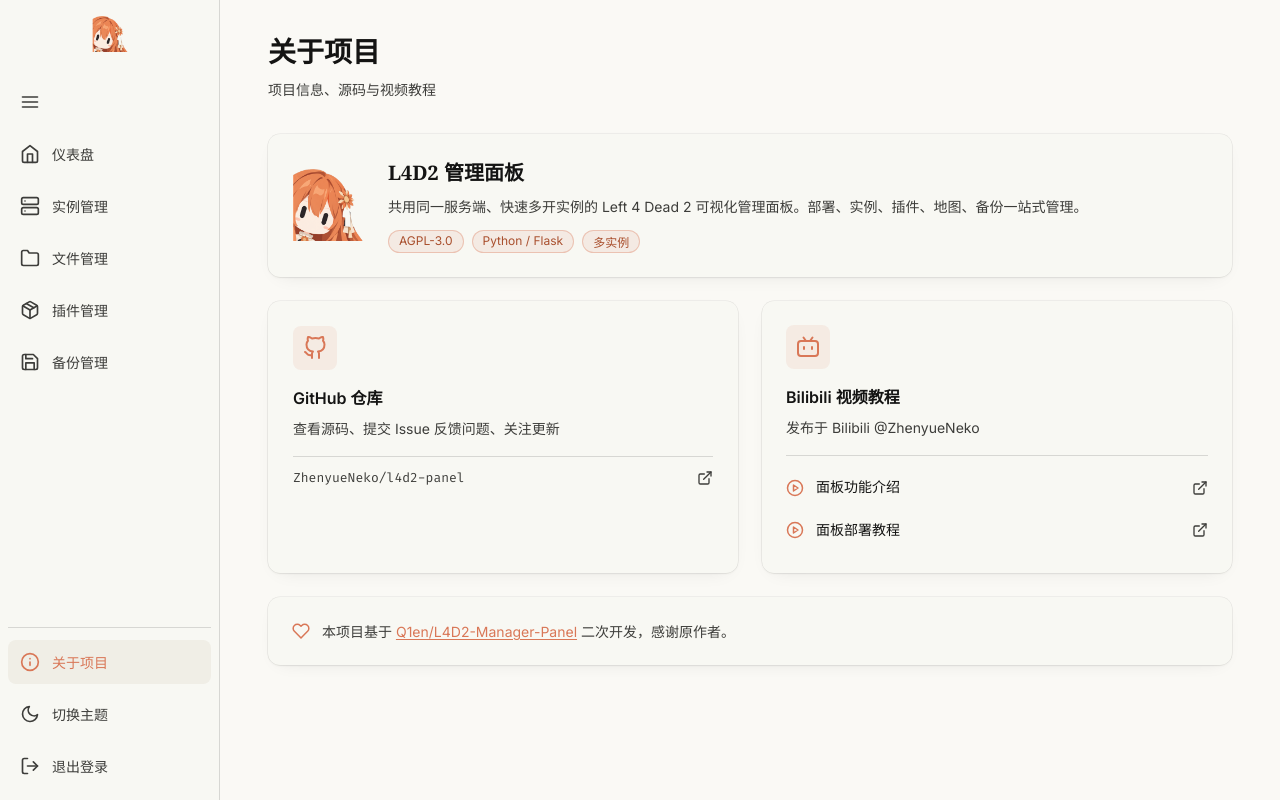
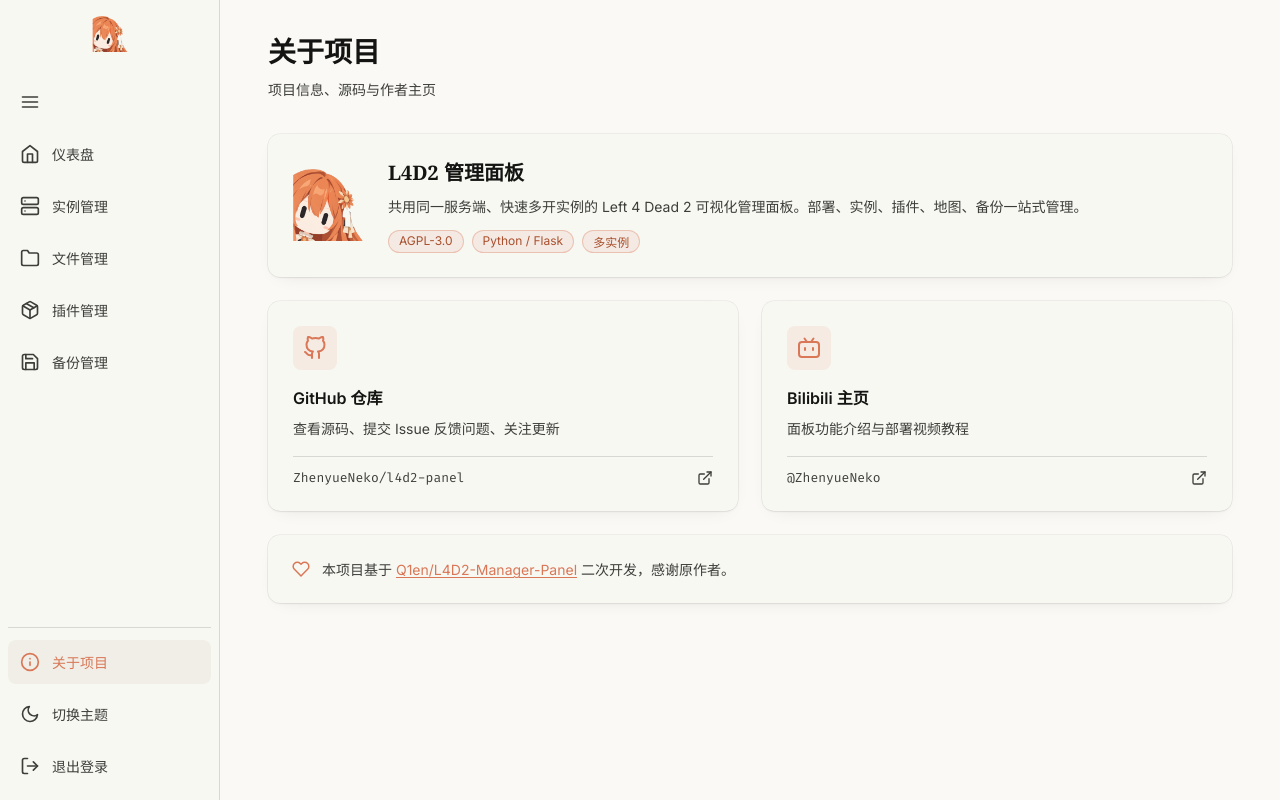
Before and after one commit to ZhenyueNeko/l4d2-panel, a Flask app: page /about in a window 1280 px wide. Run offline with Flask 2, Linux system fonts and the light colour scheme; the visitor is signed in with stand-in values (Sample User, id 1); some libraries are stand-ins or nearby versions; some web fonts are replaced.

Commit message:
about.html 双卡片展示

```diff
--- a/backend/app.py
+++ b/backend/app.py
@@ -158,11 +158,7 @@
     'github_repo': 'ZhenyueNeko/l4d2-panel',
     'github_url': 'https://github.com/ZhenyueNeko/l4d2-panel',
     'bilibili_name': 'ZhenyueNeko',
-    # 视频发布前先指向主页，发布后替换为对应视频地址
-    'bilibili_videos': [
-        {'title': '面板功能介绍', 'url': 'https://space.bilibili.com/'},
-        {'title': '面板部署教程', 'url': 'https://space.bilibili.com/'},
-    ],
+    'bilibili_url': 'https://space.bilibili.com/',
     'upstream_repo': 'Q1en/L4D2-Manager-Panel',
     'upstream_url': 'https://github.com/Q1en/L4D2-Manager-Panel',
 }
--- a/backend/static/style.css
+++ b/backend/static/style.css
@@ -3183,36 +3183,6 @@
 .about-link-arrow { width: 16px; height: 16px; color: var(--text-secondary); transition: color 0.2s ease; }
 .about-link-card:hover .about-link-arrow { color: var(--brand-accent); }
 
-/* B 站卡片：卡片本身不可点，内部每个视频一行独立链接 */
-.about-video-card h3 { margin: var(--space-4) 0 0 0; }
-.about-video-card p { margin: var(--space-2) 0 0 0; font-size: 14px; color: var(--text-secondary); }
-.about-video-list {
-    list-style: none;
-    margin: var(--space-4) 0 0 0;
-    padding: var(--space-3) 0 0 0;
-    border-top: 1px solid var(--border-default);
-    display: flex;
-    flex-direction: column;
-    gap: var(--space-1);
-}
-.about-video-link {
-    display: flex;
-    align-items: center;
-    gap: var(--space-3);
-    padding: var(--space-2) var(--space-3);
-    margin: 0 calc(-1 * var(--space-3));
-    border-radius: var(--border-radius-md);
-    color: var(--text-primary);
-    text-decoration: none;
-    font-size: 14px;
-    transition: background-color 0.2s ease, color 0.2s ease;
-}
-.about-video-link span { flex: 1; }
-.about-video-link svg:first-child { width: 18px; height: 18px; color: var(--brand-accent); flex-shrink: 0; }
-.about-video-link:hover { background: var(--bg-hover); color: var(--brand-accent); }
-.about-video-link:hover .about-link-arrow { color: var(--brand-accent); }
-.about-video-link:focus-visible { outline: none; box-shadow: 0 0 0 3px var(--focus-ring); }
-
 .about-credit {
     flex-direction: row;
     align-items: center;
--- a/backend/templates/about.html
+++ b/backend/templates/about.html
@@ -21,7 +21,7 @@
         <header class="page-header">
             <div>
                 <h1>关于项目</h1>
-                <p>项目信息、源码与视频教程</p>
+                <p>项目信息、源码与作者主页</p>
             </div>
         </header>
 
@@ -48,7 +48,7 @@
                     <i data-feather="external-link" class="about-link-arrow"></i>
                 </div>
             </a>
-            <section class="card about-video-card">
+            <a class="card about-link-card" href="{{ links.bilibili_url }}" target="_blank" rel="noopener noreferrer" aria-label="在新标签页打开 Bilibili 主页">
                 <div class="about-link-icon">
                     <svg viewBox="0 0 24 24" width="24" height="24" fill="none" stroke="currentColor" stroke-width="2" stroke-linecap="round" stroke-linejoin="round" aria-hidden="true">
                         <rect x="2" y="6" width="20" height="15" rx="3"></rect>
@@ -56,20 +56,13 @@
                         <path d="M8 12v2M16 12v2"></path>
                     </svg>
                 </div>
-                <h3>Bilibili 视频教程</h3>
-                <p>发布于 Bilibili @{{ links.bilibili_name }}</p>
-                <ul class="about-video-list">
-                    {% for video in links.bilibili_videos %}
-                    <li>
-                        <a class="about-video-link" href="{{ video.url }}" target="_blank" rel="noopener noreferrer" aria-label="在新标签页打开视频：{{ video.title }}">
-                            <i data-feather="play-circle"></i>
-                            <span>{{ video.title }}</span>
-                            <i data-feather="external-link" class="about-link-arrow"></i>
-                        </a>
-                    </li>
-                    {% endfor %}
-                </ul>
-            </section>
+                <h3>Bilibili 主页</h3>
+                <p>面板功能介绍与部署视频教程</p>
+                <div class="about-link-foot">
+                    <span class="about-link-handle">@{{ links.bilibili_name }}</span>
+                    <i data-feather="external-link" class="about-link-arrow"></i>
+                </div>
+            </a>
         </div>
 
         <section class="card about-credit">
```
